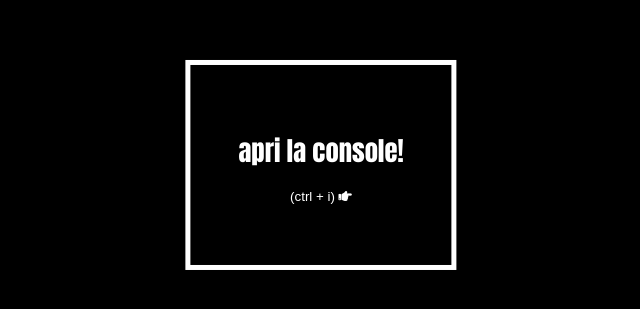
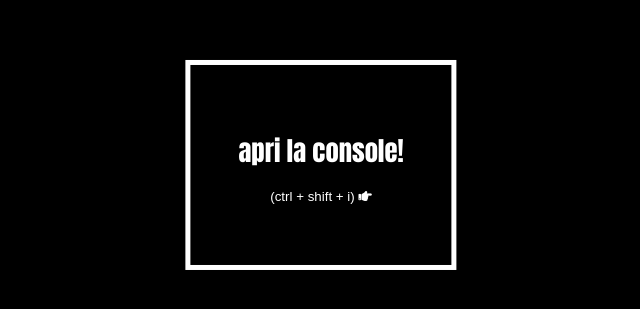
Before and after one commit to fabio-gn/U1-W2-D3, a plain HTML site: page index.html in a window 1280 px wide. Shown: the part 235-544 px from the top of the page, 319-959 px from the left. Drawn offline with Linux system fonts and the light colour scheme.

Commit message:
fixed a typo in html

```diff
--- a/index.html
+++ b/index.html
@@ -46,7 +46,7 @@
   <body>
     <button onclick="" class="container">
       <h1>apri la console!</h1>
-      <p>(ctrl + i) <i class="fas fa-hand-point-right"></i></p>
+      <p>(ctrl + shift + i) <i class="fas fa-hand-point-right"></i></p>
       <script src="./script/D3.js"></script>
     </button>
   </body>
```
